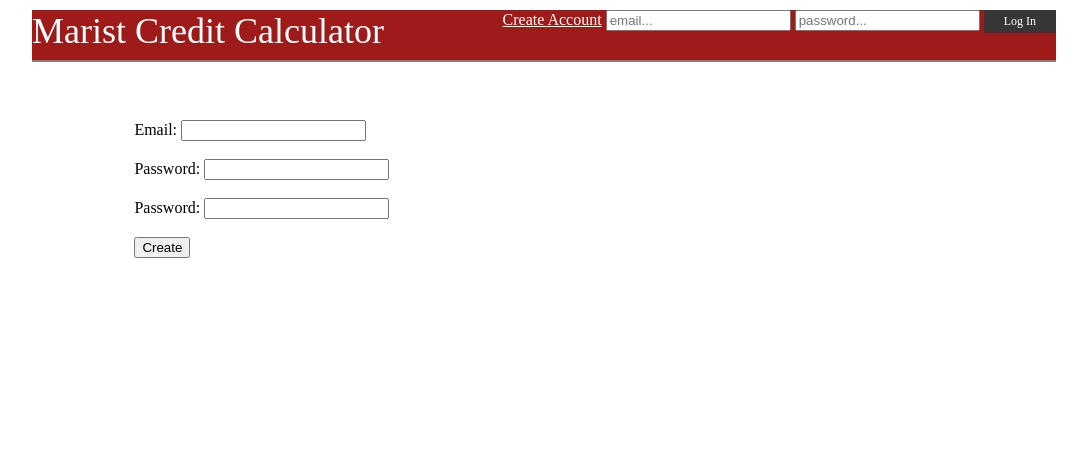
After one commit to evanjhopkins/CreditCalculator, a Flask app: page /new in a window 1280 px wide. The commit adds this page. Shown: the top 457 px of the page, without its empty margins (96-1183 px from the left). Run offline with Flask 2, Linux system fonts and the light colour scheme; some libraries are stand-ins or nearby versions.

Commit message:
go powerangers

```diff
--- a/run.py
+++ b/run.py
@@ -33,6 +33,11 @@ def index():
 	response = api_college()
 	response_obj = json.loads(response)
 	return render_template('index.html', data = response_obj)
+
+@app.route('/new')
+def new():
+
+	return render_template('new.html', data={})
 
 @app.route('/scenario')
 def scenario():
--- a/static/css/local.css
+++ b/static/css/local.css
@@ -29,6 +29,9 @@ html, body{
 	/*background-color: #990000;*/
 	background-color: #4EA6EA;
 	padding: 3px 10px 3px 10px;
+}
+.newacc{
+	color: white;
 }
 .login .submit:hover{
 	cursor: pointer;
--- a/templates/frame.html
+++ b/templates/frame.html
@@ -47,6 +47,7 @@
           <div class="login">
           <form class="form" action="/api/user/login" method="POST">
             <span class="login .error"></span>
+            <a class="newacc" href="/new">Create Account</a>
             <input type="text" name="email" placeholder="email..."/>
             <input type="password" name="password" placeholder="password..." />
 
--- /dev/null
+++ b/templates/new.html
@@ -0,0 +1,23 @@
+{% extends "frame.html" %}
+
+{% block imports %}
+<link rel="stylesheet" href="{{ url_for('static',filename='css/overview.css') }}" />
+{% endblock %}
+
+{% block content %}
+
+  Email: <input type="text"/><br><br>
+  Password: <input type="password"/><br><br>
+  Password: <input type="password"/><br><br>
+  <button class="cr">Create</button>
+
+{% endblock %}
+
+{% block script %}
+<script>
+   $(".cr").click(function(){
+         window.location = '/overview';
+
+   });
+</script>
+{% endblock %}
```
